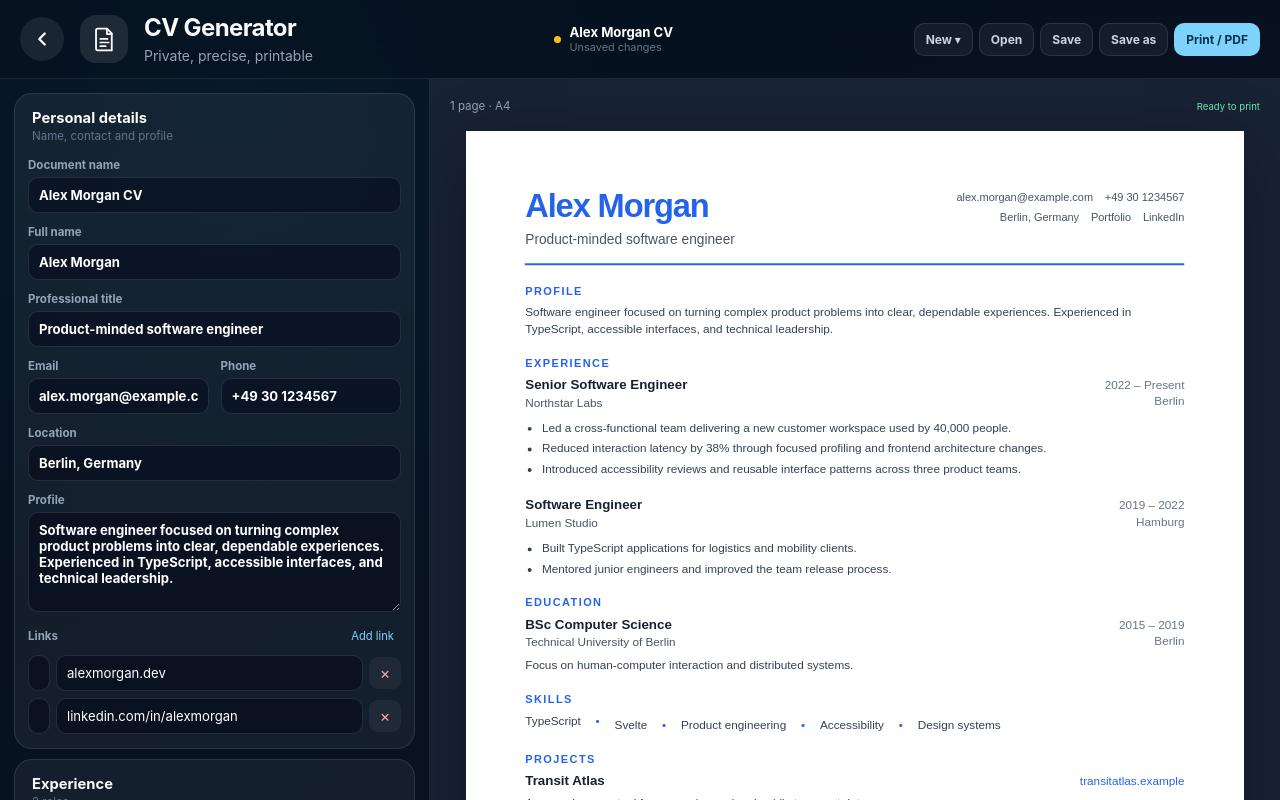
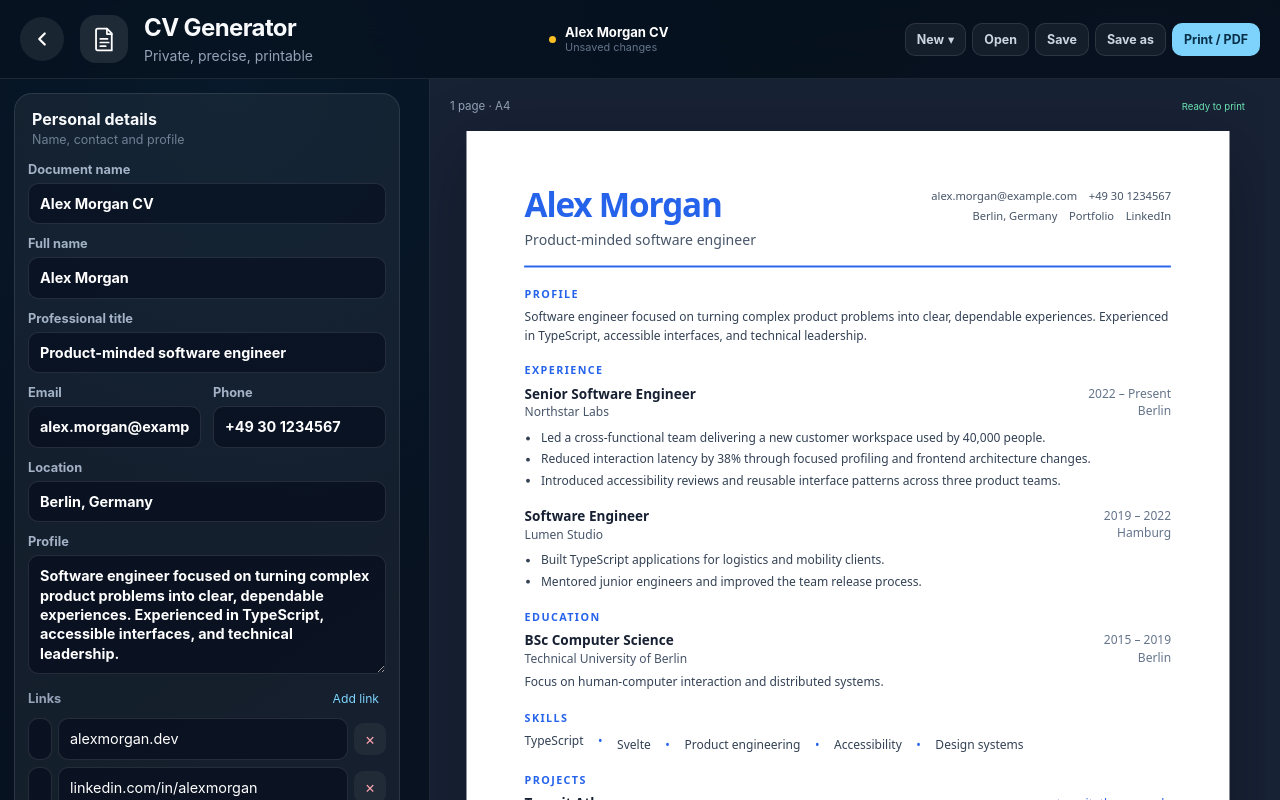
Before and after one commit to seandlg/e7geu, a SvelteKit app in the folder apps/web/: page /apps/cv-generator in a window 1280 px wide. Shown: the top 800 px of the page. Built offline with nearby package versions, Linux system fonts and the light colour scheme.

Commit message:
fix(cv): improve workspace layout and menus

```diff
--- a/apps/web/src/routes/apps/cv-generator/+page.svelte
+++ b/apps/web/src/routes/apps/cv-generator/+page.svelte
@@ -17,6 +17,7 @@
   let hasOverflow = $state(false);
   let mobileView: 'build' | 'preview' = $state('build');
   let writableFiles = $state(false);
+  let newMenu = $state<HTMLDetailsElement>();
 
   function changeDocument(next: CvDocument): void {
     cv = next;
@@ -40,6 +41,7 @@
     filename = 'Not saved yet';
     dirty = true;
     error = '';
+    if (newMenu) newMenu.open = false;
   }
 
   async function openDocument(): Promise<void> {
@@ -123,10 +125,10 @@
           {#if writableFiles}<button type="button" onclick={() => void saveDocument(true)} disabled={busy}>Save as</button>{/if}
         </div>
       </details>
-      <div class="new-menu">
-        <button type="button">New ▾</button>
+      <details class="new-menu" bind:this={newMenu}>
+        <summary>New <span aria-hidden="true">▾</span></summary>
         <div><button type="button" onclick={() => newDocument(false)}>Blank CV</button><button type="button" onclick={() => newDocument(true)}>Example CV</button></div>
-      </div>
+      </details>
       <button type="button" onclick={() => void openDocument()} disabled={busy}>Open</button>
       <button type="button" onclick={() => void saveDocument()} disabled={busy}>{writableFiles ? 'Save' : 'Download'}</button>
       {#if writableFiles}<button type="button" onclick={() => void saveDocument(true)} disabled={busy}>Save as</button>{/if}
@@ -154,7 +156,7 @@
 </main>
 
 <style>
-  .cv-app { display: flex; min-height: 100dvh; flex-direction: column; }
+  .cv-app { display: flex; height: 100dvh; min-height: 100dvh; overflow: hidden; flex-direction: column; }
   .app-toolbar { display: grid; grid-template-columns: auto minmax(10rem, 1fr) auto; align-items: center; gap: 20px; min-height: 76px; border-bottom: 1px solid rgb(255 255 255 / 0.09); background: rgb(7 17 31 / 0.9); padding: 12px 20px; backdrop-filter: blur(18px); }
   .document-state { display: flex; min-width: 0; align-items: center; justify-self: center; gap: 9px; color: white; }
   .document-state > span { width: 7px; height: 7px; flex: none; border-radius: 50%; background: #34d399; }
@@ -164,23 +166,27 @@
   .document-state strong { font-size: 0.82rem; }
   .document-state small { color: #64748b; font-size: 0.68rem; }
   .file-actions { display: flex; align-items: center; gap: 6px; }
-  .file-actions button, .mobile-tabs button { cursor: pointer; border: 1px solid rgb(255 255 255 / 0.1); border-radius: 10px; background: rgb(255 255 255 / 0.055); padding: 8px 11px; color: #cbd5e1; font: inherit; font-size: 0.75rem; font-weight: 700; }
-  .file-actions button:hover { background: rgb(255 255 255 / 0.1); color: white; }
+  .file-actions button, .new-menu summary, .mobile-tabs button { cursor: pointer; border: 1px solid rgb(255 255 255 / 0.1); border-radius: 10px; background: rgb(255 255 255 / 0.055); padding: 8px 11px; color: #cbd5e1; font: inherit; font-size: 0.78rem; font-weight: 700; }
+  .file-actions button:hover, .new-menu summary:hover, .new-menu[open] summary { background: rgb(255 255 255 / 0.1); color: white; }
   .file-actions button:disabled { cursor: default; opacity: 0.4; }
   .file-actions .print-button { border-color: transparent; background: #7dd3fc; color: #082f49; }
   .new-menu { position: relative; }
+  .new-menu summary { display: flex; align-items: center; gap: 4px; list-style: none; }
+  .new-menu summary::-webkit-details-marker { display: none; }
+  .new-menu[open] summary span { transform: rotate(180deg); }
   .mobile-file-menu { position: relative; display: none; }
   .mobile-file-menu summary { cursor: pointer; border: 1px solid rgb(255 255 255 / 0.1); border-radius: 10px; background: rgb(255 255 255 / 0.055); padding: 8px 11px; color: #cbd5e1; font-size: 0.75rem; font-weight: 700; list-style: none; }
   .mobile-file-menu summary::-webkit-details-marker { display: none; }
   .mobile-file-menu > div { position: absolute; top: calc(100% + 5px); right: 0; z-index: 30; display: grid; min-width: 160px; border: 1px solid rgb(255 255 255 / 0.12); border-radius: 11px; background: #0f1b2e; padding: 5px; box-shadow: 0 16px 40px rgb(0 0 0 / 0.4); }
+  .mobile-file-menu:not([open]) > div { display: none; }
   .mobile-file-menu > div button { border: 0; text-align: left; }
-  .new-menu > div { position: absolute; top: calc(100% + 5px); right: 0; z-index: 20; display: none; min-width: 130px; border: 1px solid rgb(255 255 255 / 0.12); border-radius: 11px; background: #0f1b2e; padding: 5px; box-shadow: 0 16px 40px rgb(0 0 0 / 0.4); }
-  .new-menu:hover > div, .new-menu:focus-within > div { display: grid; }
+  .new-menu > div { position: absolute; top: calc(100% + 5px); right: 0; z-index: 20; display: grid; min-width: 130px; border: 1px solid rgb(255 255 255 / 0.12); border-radius: 11px; background: #0f1b2e; padding: 5px; box-shadow: 0 16px 40px rgb(0 0 0 / 0.4); }
+  .new-menu:not([open]) > div { display: none; }
   .new-menu > div button { border: 0; text-align: left; }
-  .workspace-grid { display: grid; min-height: 0; flex: 1; grid-template-columns: minmax(320px, 430px) minmax(0, 1fr); }
-  .editor-shell { overflow: auto; border-right: 1px solid rgb(255 255 255 / 0.09); background: rgb(7 17 31 / 0.72); }
+  .workspace-grid { display: grid; min-height: 0; overflow: hidden; flex: 1; grid-template-columns: minmax(320px, 430px) minmax(0, 1fr); }
+  .editor-shell { min-height: 0; overflow: auto; overscroll-behavior: contain; scrollbar-gutter: stable; border-right: 1px solid rgb(255 255 255 / 0.09); background: rgb(7 17 31 / 0.72); }
   .file-note { margin: 4px 22px 24px; color: #475569; font-size: 0.68rem; line-height: 1.5; }
-  .preview-shell { overflow: auto; background: #182235; padding: 20px 20px 48px; }
+  .preview-shell { min-height: 0; overflow: auto; overscroll-behavior: contain; scrollbar-gutter: stable; background: #182235; padding: 20px 20px 48px; }
   .preview-toolbar { display: flex; max-width: 900px; align-items: center; justify-content: space-between; gap: 14px; margin: 0 auto 18px; color: #94a3b8; font-size: 0.72rem; }
   .preview-toolbar strong { color: #fda4af; text-align: right; }
   .preview-toolbar small { color: #6ee7b7; }
@@ -207,7 +213,7 @@
     :global(html), :global(body) { min-width: 0 !important; background: white !important; }
     :global(body) { overflow: visible !important; }
     :global(body::before) { display: none !important; }
-    .cv-app { display: block; min-height: 0; }
+    .cv-app { display: block; height: auto; min-height: 0; overflow: visible; }
     .app-toolbar, .error-banner, .mobile-tabs, .editor-shell, .preview-toolbar { display: none !important; }
     .workspace-grid, .preview-shell { display: block; height: auto; overflow: visible; background: white; padding: 0; }
   }
--- a/apps/web/src/routes/apps/cv-generator/CvBlock.svelte
+++ b/apps/web/src/routes/apps/cv-generator/CvBlock.svelte
@@ -79,16 +79,16 @@
 {/if}
 
 <style>
-  :global(.cv-paper) { color: #172033; font-family: Arial, Helvetica, sans-serif; }
+  :global(.cv-paper) { color: #172033; font-family: ui-sans-serif, system-ui, -apple-system, BlinkMacSystemFont, 'Segoe UI', sans-serif; }
   section, .identity { break-inside: avoid; }
   h1, h2, h3, p { margin: 0; }
   h1 { color: var(--accent); font-size: var(--name-size); line-height: 1; letter-spacing: -0.035em; }
-  .headline { margin-top: 2.2mm; color: #475569; font-size: 10.5pt; }
+  .headline { margin-top: 2.2mm; color: #475569; font-size: 11pt; }
   .identity { display: flex; align-items: flex-start; justify-content: space-between; gap: 10mm; padding-bottom: var(--section-gap); border-bottom: 0.55mm solid var(--accent); }
-  address { display: flex; max-width: 72mm; flex-wrap: wrap; justify-content: flex-end; gap: 1.4mm 3.2mm; color: #475569; font-size: 8.4pt; font-style: normal; line-height: 1.35; text-align: right; }
+  address { display: flex; max-width: 72mm; flex-wrap: wrap; justify-content: flex-end; gap: 1.4mm 3.2mm; color: #475569; font-size: 8.7pt; font-style: normal; line-height: 1.35; text-align: right; }
   a { color: inherit; text-decoration: none; }
   h2 { margin-bottom: var(--heading-gap); color: var(--accent); font-size: 8.4pt; font-weight: 800; letter-spacing: 0.13em; text-transform: uppercase; }
-  h3 { font-size: 10.2pt; line-height: 1.25; }
+  h3 { font-size: 10.6pt; line-height: 1.25; }
   .prose, li, .entry-heading p, .meta, .project-title a { font-size: var(--body-size); line-height: var(--line-height); }
   .prose { color: #334155; white-space: pre-line; }
   .entry-heading, .project-title { display: flex; align-items: flex-start; justify-content: space-between; gap: 8mm; }
--- a/apps/web/src/routes/apps/cv-generator/CvEditor.svelte
+++ b/apps/web/src/routes/apps/cv-generator/CvEditor.svelte
@@ -149,30 +149,30 @@
   details { overflow: hidden; border: 1px solid rgb(255 255 255 / 0.1); border-radius: 18px; background: rgb(255 255 255 / 0.055); }
   summary { display: grid; cursor: pointer; padding: 15px 17px; list-style: none; }
   summary::-webkit-details-marker { display: none; }
-  summary span { font-size: 0.92rem; font-weight: 750; }
-  summary small { margin-top: 2px; color: #64748b; font-size: 0.72rem; }
+  summary span { font-size: 1rem; font-weight: 750; }
+  summary small { margin-top: 3px; color: #718096; font-size: 0.78rem; }
   .section-body { display: grid; gap: 12px; padding: 0 13px 14px; }
   .grid-two { grid-template-columns: repeat(2, minmax(0, 1fr)); }
   .wide { grid-column: 1 / -1; }
-  label { display: grid; gap: 5px; color: #94a3b8; font-size: 0.72rem; font-weight: 650; }
-  input, textarea, select { min-width: 0; width: 100%; border: 1px solid rgb(255 255 255 / 0.11); border-radius: 10px; outline: none; background: rgb(2 6 23 / 0.45); padding: 9px 10px; color: white; font: inherit; font-size: 0.82rem; resize: vertical; }
+  label { display: grid; gap: 6px; color: #a3b2c7; font-size: 0.8rem; font-weight: 650; }
+  input, textarea, select { min-width: 0; width: 100%; border: 1px solid rgb(255 255 255 / 0.11); border-radius: 10px; outline: none; background: rgb(2 6 23 / 0.45); padding: 10px 11px; color: white; font: inherit; font-size: 0.9rem; line-height: 1.35; resize: vertical; }
   input:focus, textarea:focus, select:focus { border-color: rgb(125 211 252 / 0.7); box-shadow: 0 0 0 3px rgb(56 189 248 / 0.12); }
   input[type='color'] { height: 38px; padding: 4px; }
   button { cursor: pointer; border: 0; background: none; color: #cbd5e1; font: inherit; }
   button:disabled { cursor: default; opacity: 0.3; }
   .item-card { display: grid; gap: 10px; border: 1px solid rgb(255 255 255 / 0.08); border-radius: 14px; background: rgb(2 6 23 / 0.26); padding: 11px; }
   .item-toolbar, .sub-heading { display: flex; align-items: center; justify-content: space-between; gap: 8px; }
-  .item-toolbar strong { overflow: hidden; font-size: 0.8rem; text-overflow: ellipsis; white-space: nowrap; }
+  .item-toolbar strong { overflow: hidden; font-size: 0.88rem; text-overflow: ellipsis; white-space: nowrap; }
   .item-toolbar div { display: flex; gap: 3px; }
-  .item-toolbar button, .sub-heading button { border-radius: 7px; padding: 5px 7px; color: #94a3b8; font-size: 0.7rem; }
+  .item-toolbar button, .sub-heading button { border-radius: 7px; padding: 5px 7px; color: #94a3b8; font-size: 0.76rem; }
   .sub-list { display: grid; gap: 7px; }
-  .sub-heading span { color: #94a3b8; font-size: 0.72rem; font-weight: 700; }
+  .sub-heading span { color: #94a3b8; font-size: 0.8rem; font-weight: 700; }
   .sub-heading button { color: #7dd3fc; }
   .inline-row { display: flex; align-items: center; gap: 6px; }
   .inline-row > :first-child { flex: 1; }
   .bullet-row { align-items: flex-start; }
   .icon-button { flex: none; width: 32px; height: 32px; border-radius: 9px; background: rgb(255 255 255 / 0.05); }
   .danger { color: #fda4af !important; }
-  .add-button { width: 100%; border: 1px dashed rgb(125 211 252 / 0.3); border-radius: 11px; padding: 9px; color: #7dd3fc; font-size: 0.77rem; font-weight: 700; }
+  .add-button { width: 100%; border: 1px dashed rgb(125 211 252 / 0.3); border-radius: 11px; padding: 10px; color: #7dd3fc; font-size: 0.82rem; font-weight: 700; }
   @media (max-width: 420px) { .grid-two { grid-template-columns: 1fr; } .wide { grid-column: auto; } }
 </style>
--- a/apps/web/src/routes/apps/cv-generator/CvPaper.svelte
+++ b/apps/web/src/routes/apps/cv-generator/CvPaper.svelte
@@ -41,9 +41,9 @@
 
 <style>
   .cv-paper {
-    --body-size: 9pt;
-    --line-height: 1.42;
-    --name-size: 25pt;
+    --body-size: 9.4pt;
+    --line-height: 1.45;
+    --name-size: 26pt;
     --block-gap: 5.2mm;
     --section-gap: 4.5mm;
     --heading-gap: 2.2mm;
@@ -55,8 +55,8 @@
     box-shadow: 0 22px 70px rgb(0 0 0 / 0.3);
     print-color-adjust: exact;
   }
-  .cv-paper[data-density='relaxed'] { --body-size: 9.4pt; --line-height: 1.5; --block-gap: 6.4mm; --section-gap: 5.3mm; }
-  .cv-paper[data-density='compact'] { --body-size: 8.4pt; --line-height: 1.34; --block-gap: 4mm; --section-gap: 3.6mm; --heading-gap: 1.7mm; }
+  .cv-paper[data-density='relaxed'] { --body-size: 10pt; --line-height: 1.52; --block-gap: 6.4mm; --section-gap: 5.3mm; }
+  .cv-paper[data-density='compact'] { --body-size: 8.7pt; --line-height: 1.36; --block-gap: 4mm; --section-gap: 3.6mm; --heading-gap: 1.7mm; }
   .page-content { display: flex; height: 100%; flex-direction: column; gap: var(--block-gap); padding: var(--paper-padding); }
   .overflow::after { position: absolute; inset: 2mm; border: 1mm dashed #e11d48; content: ''; pointer-events: none; }
   @media print {
```
